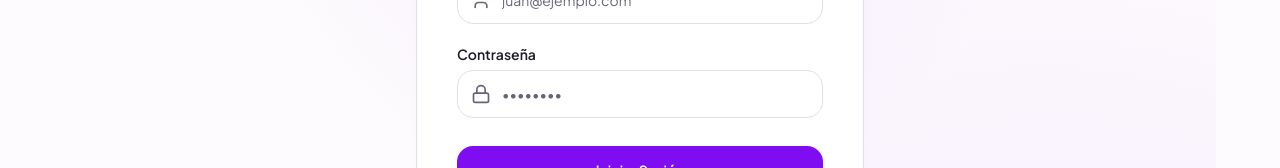
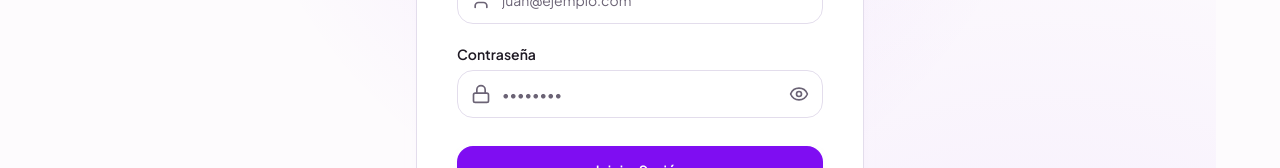
Before and after one commit to VicRa2004/app-trivia-frontend-1, a React (Vite) app: page /#/login in a window 1280 px wide. Shown: the part 432-600 px from the top of the page. Built offline with nearby package versions, Linux system fonts and the light colour scheme; no server answers.

Commit message:
fix: agrega un boton para ver contraseña

```diff
--- a/src/components/Input.tsx
+++ b/src/components/Input.tsx
@@ -1,5 +1,6 @@
-import React from 'react';
+import React, { useState } from 'react';
 import type { LucideIcon } from 'lucide-react';
+import { Eye, EyeOff } from 'lucide-react';
 
 export interface InputProps extends React.InputHTMLAttributes<HTMLInputElement> {
   label?: string;
@@ -8,7 +9,11 @@
 }
 
 export const Input = React.forwardRef<HTMLInputElement, InputProps>(
-  ({ className, label, error, icon: Icon, ...props }, ref) => {
+  ({ className, label, error, icon: Icon, type, ...props }, ref) => {
+    const [showPassword, setShowPassword] = useState(false);
+    const isPassword = type === 'password';
+    const inputType = isPassword ? (showPassword ? 'text' : 'password') : type;
+
     return (
       <div className={`w-full flex-col flex ${className || ''}`}>
         {label && (
@@ -23,17 +28,32 @@
             </div>
           )}
           <input
+            type={inputType}
             className={clsx(
               `flex h-12 w-full rounded-2xl border bg-surface px-4 py-2 text-sm text-text-main placeholder:text-text-muted transition-all duration-200`,
               `focus-visible:outline-none focus-visible:ring-2 focus-visible:ring-primary/50 focus-visible:border-primary`,
               `disabled:cursor-not-allowed disabled:opacity-50`,
               Icon ? 'pl-11' : '',
+              isPassword ? 'pr-11' : '',
               error ? 'border-red-500 ring-2 ring-red-500/20' : 'border-border hover:border-primary/50',
               className
             )}
             ref={ref}
             {...props}
           />
+          {isPassword && (
+            <button
+              type="button"
+              className="absolute inset-y-0 right-0 pr-3.5 flex items-center text-text-muted hover:text-primary transition-colors duration-200"
+              onClick={() => setShowPassword(!showPassword)}
+            >
+              {showPassword ? (
+                <EyeOff className="h-5 w-5" />
+              ) : (
+                <Eye className="h-5 w-5" />
+              )}
+            </button>
+          )}
           {!error && (
             <div className="absolute inset-x-0 bottom-0 h-12 rounded-2xl pointer-events-none opacity-0 group-focus-within:opacity-100 transition-opacity duration-200 shadow-[0_0_12px_-2px_rgba(127,13,242,0.15)]" />
           )}
```
